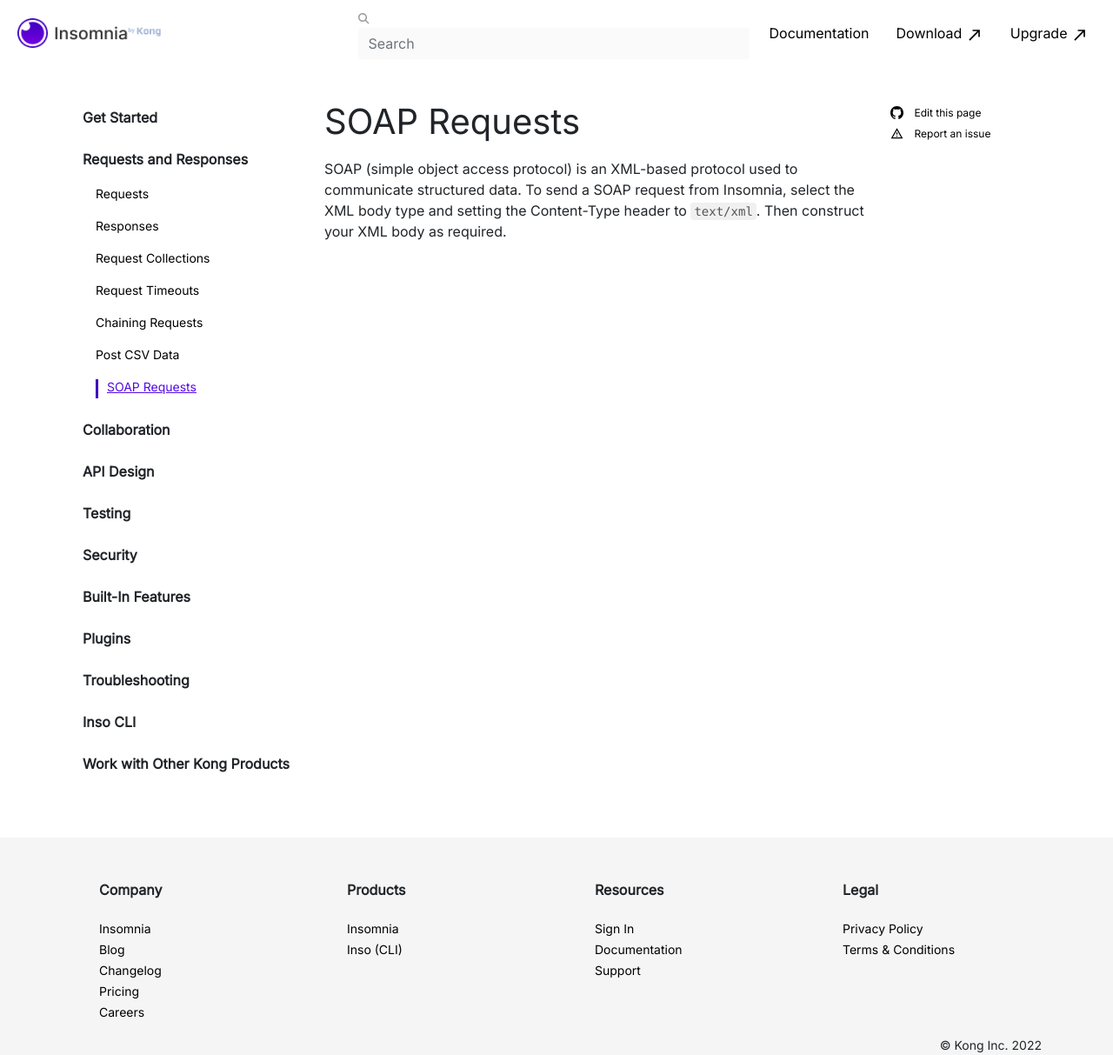
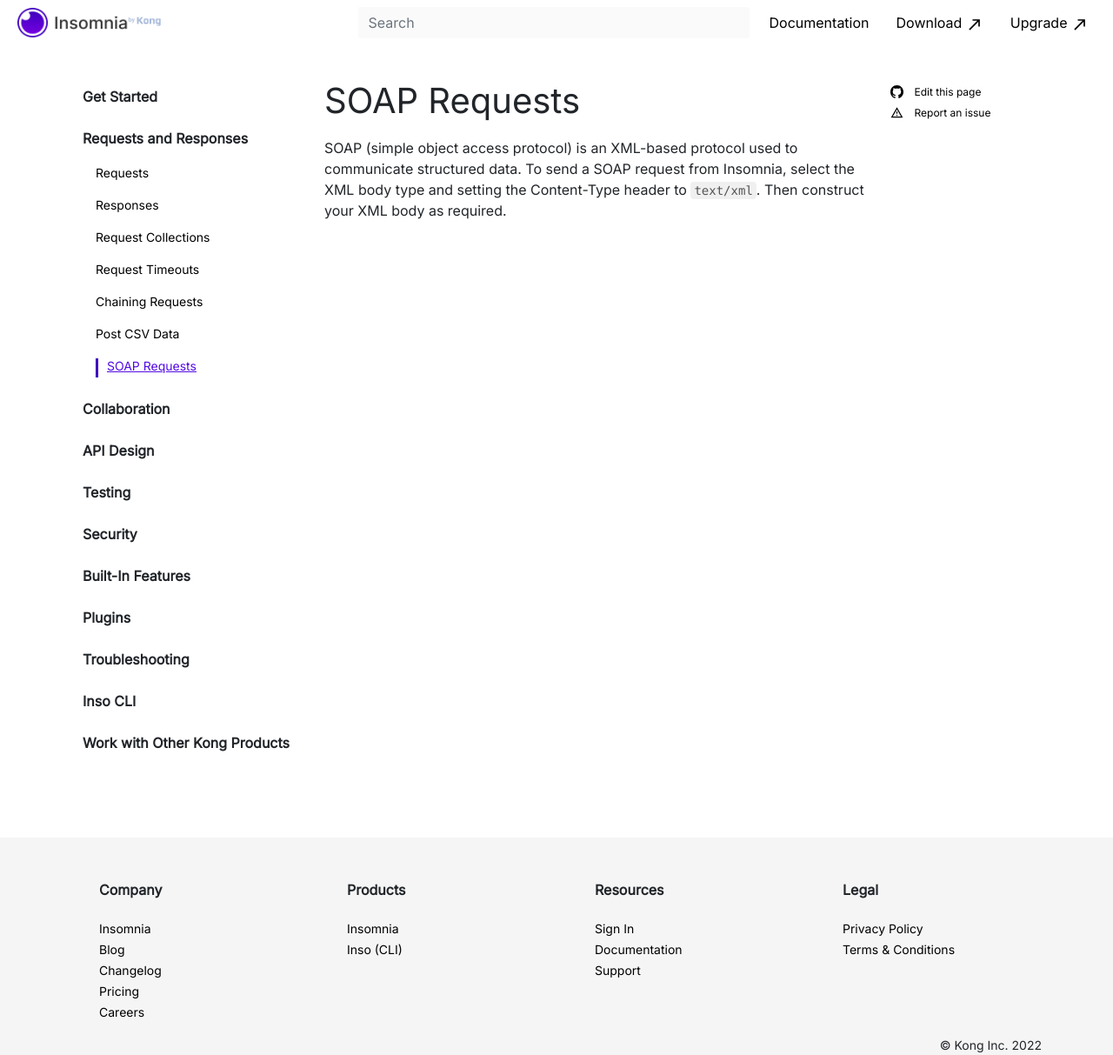
Before and after one commit to Kong/insomnia-docs, a Jekyll site: the page built from docs/insomnia/soap-requests.md, in a window 1280 px wide and 1213 px high. Shown: the whole window at 87% size. Built offline with Jekyll 4.4.1, drawn with Linux system fonts in a browser that asks for light colours; comment, search, counter and statistics services are not loaded.

Commit message:
update logo, fix nav links

```diff
--- a/docs/_includes/main-nav.html
+++ b/docs/_includes/main-nav.html
@@ -8,8 +8,8 @@
     <div class="collapse navbar-collapse justify-content-end" id="navbarNav">
       <form class="form-inline">
         <div style="search-input-wrapper">
-          <img src="/assets/images/search-icon.png" alt="search icon">
-          <input id="algolia-input" class="form-control mr-sm-2" type="search" placeholder="Search" aria-label="Search">
+          <!-- <img src="/assets/images/search-icon.png" alt="search icon"> -->
+          <input id="algolia-input search-icon" class="form-control mr-sm-2" type="search" placeholder="Search" aria-label="Search">
           <!-- <button class="btn btn-light my-2 my-sm-0" id="main-search" type="button">Search</button> -->
         </div>
       </input>
--- a/docs/assets/css/styles.scss
+++ b/docs/assets/css/styles.scss
@@ -105,6 +105,11 @@
     }
 }
 
+// #search-icon {
+//     background: url(/assets/images/search-icon.png)no-repeat 100%;
+//     background-size: 10px;
+// }
+
 .alert {
     border: none;
     border-left: 5px solid #4000BF;
@@ -169,6 +174,7 @@
 .nav-link {
     color: black !important;
     display: inline;
+    white-space: nowrap;
 
     &:hover {
         text-decoration: underline;
```
Also changed, not shown: docs/assets/images/insomnia-docs-logo.png.
